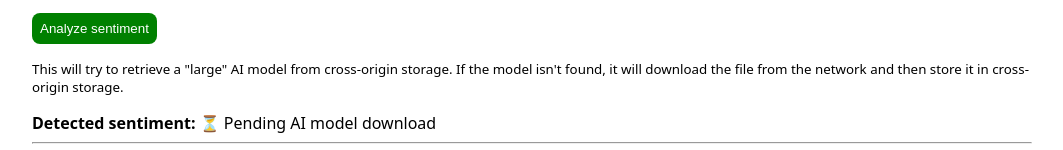
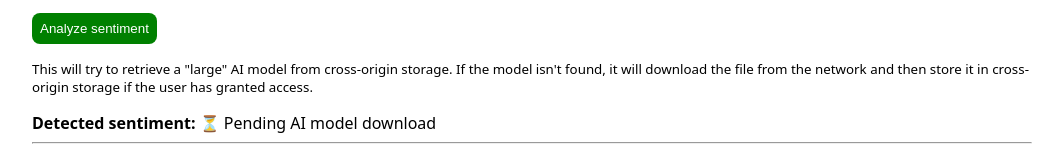
Before and after one commit to explainers-by-googlers/cross-origin-storage, a plain HTML site: page polyfill/index.html in a window 1280 px wide. Shown: the part 148-298 px from the top of the page, without its empty margins (108-1171 px from the left). Drawn offline with nearby package versions, Linux system fonts and the light colour scheme.

Commit message:
Hint clarification

```diff
--- a/polyfill/index.html
+++ b/polyfill/index.html
@@ -81,7 +81,7 @@
       <small
         >This will try to retrieve a "large" AI model from cross-origin storage.
         If the model isn't found, it will download the file from the network and
-        then store it in cross-origin storage.</small
+        then store it in cross-origin storage if the user has granted access.</small
       >
     </form>
     <label for="output">Detected sentiment:</label>
```
